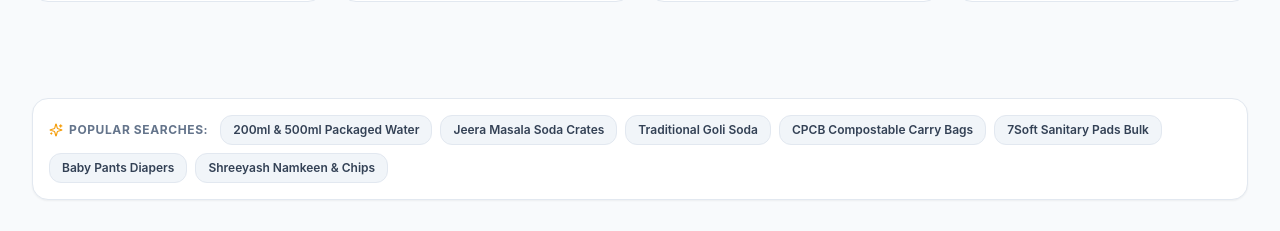
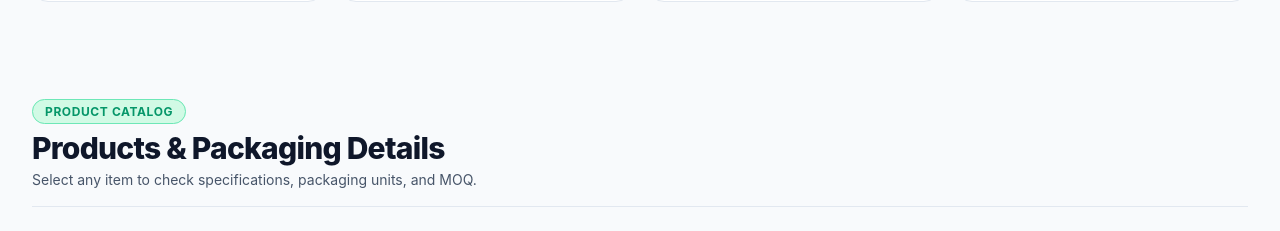
Before and after one commit to v9d007/natural-traders, a Next.js app: page / in a window 1280 px wide. Shown: the part 1037-1268 px from the top of the page. Built offline with nearby package versions, Linux system fonts and the light colour scheme.

Commit message:
feat: remove popular searches tag bar from homepage

```diff
--- a/src/app/page.tsx
+++ b/src/app/page.tsx
@@ -234,40 +234,6 @@ export default function HomePage() {
         </div>
       </section>
 
-      {/* 2.5 POPULAR WHOLESALE SEARCH TAGS (SEO & Quick Navigation) */}
-      <section className="max-w-7xl mx-auto px-4 sm:px-6 lg:px-8 -mt-6 sm:-mt-10">
-        <div className="p-4 rounded-2xl bg-white dark:bg-slate-900 border border-slate-200 dark:border-slate-800 shadow-sm">
-          <div className="flex flex-wrap items-center gap-2">
-            <span className="text-xs font-bold text-slate-500 dark:text-slate-400 uppercase tracking-wider flex items-center gap-1.5 mr-1">
-              <Sparkles className="w-3.5 h-3.5 text-amber-500" />
-              <span>{isHindi ? "लोकप्रिय खोज:" : "Popular Searches:"}</span>
-            </span>
-            {[
-              { label: isHindi ? "200ml व 500ml पानी की बोतलें" : "200ml & 500ml Packaged Water", query: "water", cat: "packaged-water" },
-              { label: isHindi ? "जीरा मसाला सोडा क्रेट" : "Jeera Masala Soda Crates", query: "jeera", cat: "jeera-water" },
-              { label: isHindi ? "पारंपरिक गोली सोडा कांच की बोतल" : "Traditional Goli Soda", query: "goli", cat: "cold-drinks" },
-              { label: isHindi ? "बायोडीग्रेडेबल कैरी बैग्स (CPCB मान्य)" : "CPCB Compostable Carry Bags", query: "compostable", cat: "eco-compostable" },
-              { label: isHindi ? "7Soft सैनिटरी पैड्स कार्टन" : "7Soft Sanitary Pads Bulk", query: "pads", cat: "sanitary-pads" },
-              { label: isHindi ? "बेबी डायपर पैंट्स" : "Baby Pants Diapers", query: "diaper", cat: "baby-diapers" },
-              { label: isHindi ? "श्रीयश नमकीन व चिप्स" : "Shreeyash Namkeen & Chips", query: "namkeen", cat: "namkeen-snacks" },
-            ].map((item, idx) => (
-              <button
-                key={idx}
-                onClick={() => {
-                  setSelectedCategory(item.cat as ProductCategory);
-                  setSearchQuery(item.query);
-                  const el = document.getElementById("catalog");
-                  if (el) el.scrollIntoView({ behavior: "smooth" });
-                }}
-                className="inline-flex items-center px-3 py-1.5 rounded-xl text-xs font-semibold bg-slate-100 dark:bg-slate-800/80 text-slate-700 dark:text-slate-300 hover:bg-emerald-50 dark:hover:bg-emerald-950/60 hover:text-emerald-700 dark:hover:text-emerald-400 border border-slate-200 dark:border-slate-700 transition-all hover:scale-[1.02]"
-              >
-                {item.label}
-              </button>
-            ))}
-          </div>
-        </div>
-      </section>
-
       {/* 3. PRODUCT CATALOG GRID */}
       <section id="catalog" className="max-w-7xl mx-auto px-4 sm:px-6 lg:px-8 space-y-6">
         <div className="border-b border-slate-200 dark:border-slate-800 pb-4">
```
